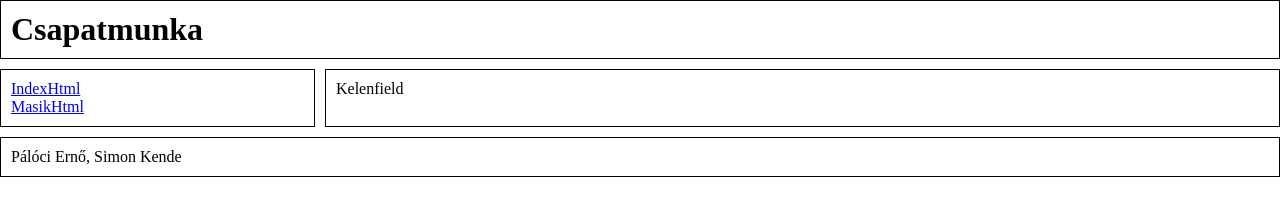
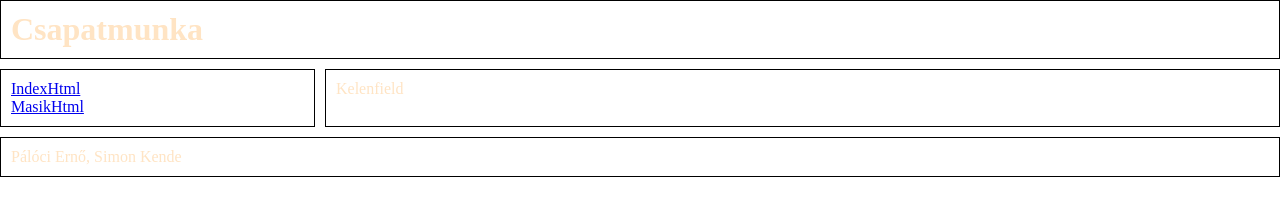
Before and after one commit to Erno1234/Csapatmunk_KE_PE, a plain HTML site: page index.html in a window 1280 px wide. Drawn offline with Linux system fonts and the light colour scheme.

Commit message:
css valtozas

```diff
--- a/style.css
+++ b/style.css
@@ -4,6 +4,7 @@
     box-sizing: border-box;
 }
 main {
+    color:bisque;
     display: grid;
     gap: 10px;
     grid-template-columns:2fr 6fr ;
```
